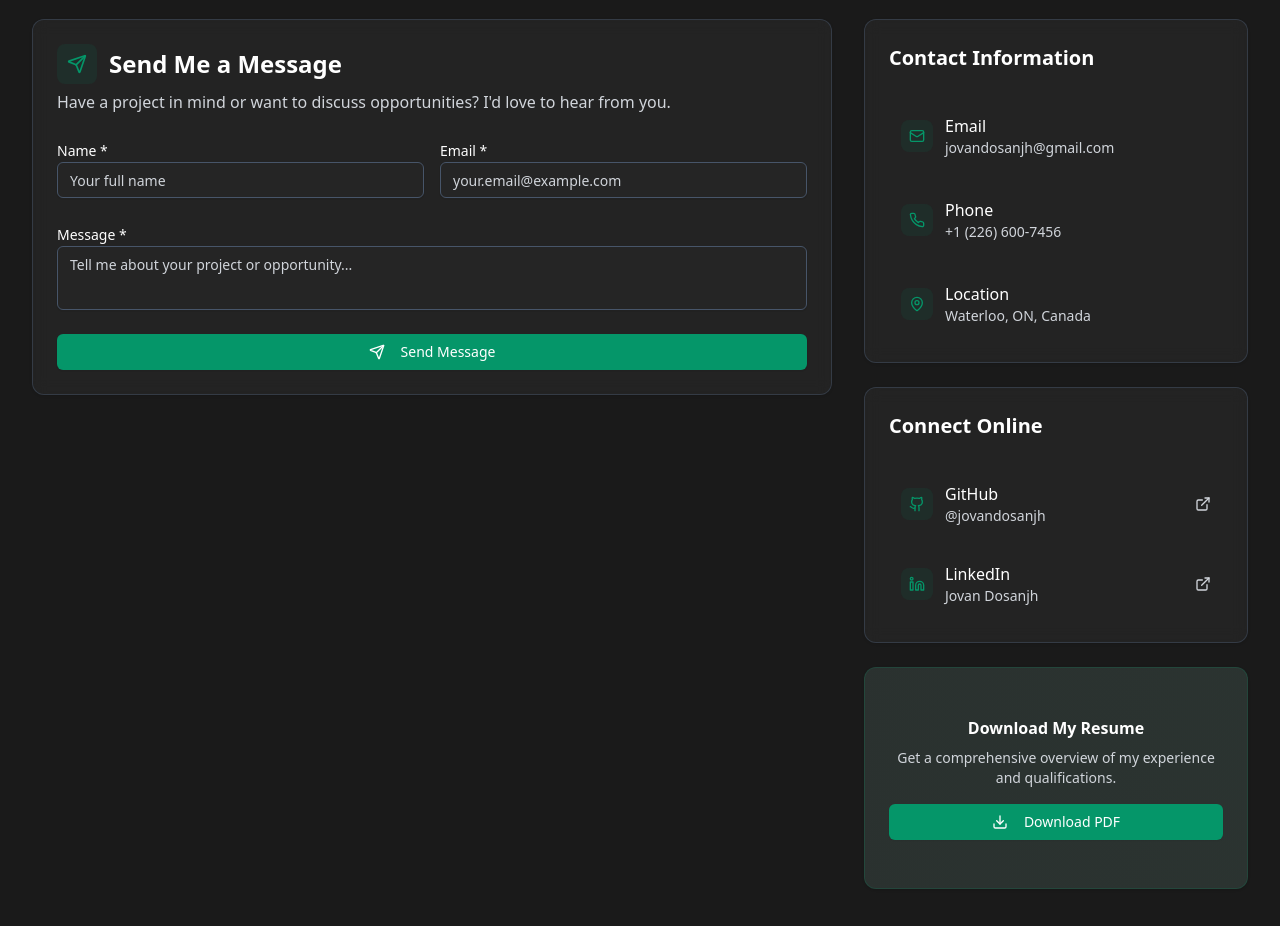
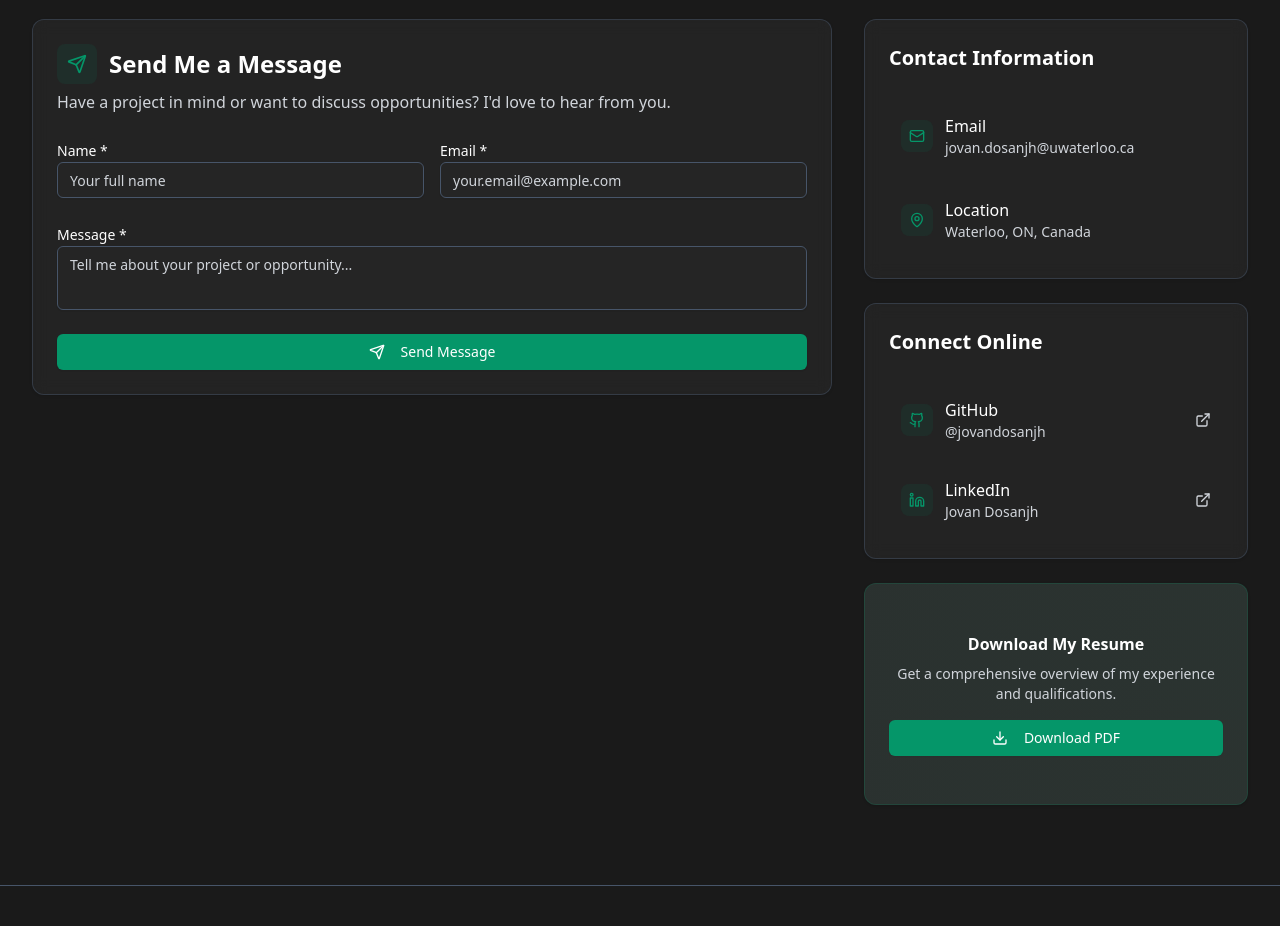
Before and after one commit to jovandosanjh/personal-portfolio-website, a Next.js app: page / in a window 1280 px wide. Shown: the part 7960-8886 px from the top of the page. Built offline with nearby package versions, Linux system fonts and the light colour scheme.

Commit message:
chore: update email to university address and remove phone number

```diff
--- a/components/contact-section.tsx
+++ b/components/contact-section.tsx
@@ -60,14 +60,8 @@ export default function ContactSection() {
     {
       icon: Mail,
       label: "Email",
-      value: "jovandosanjh@gmail.com",
-      href: "mailto:jovandosanjh@gmail.com",
-    },
-    {
-      icon: Phone,
-      label: "Phone",
-      value: "+1 (226) 600-7456",
-      href: "tel:+12266007456",
+      value: "jovan.dosanjh@uwaterloo.ca",
+      href: "mailto:jovan.dosanjh@uwaterloo.ca",
     },
     {
       icon: MapPin,
```
